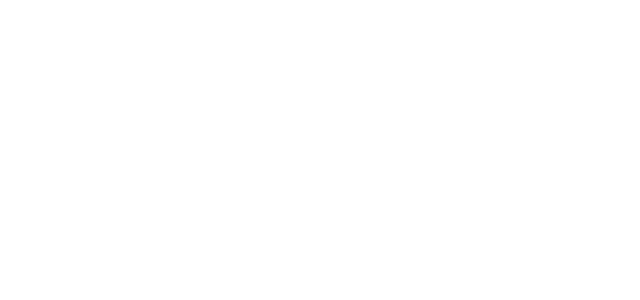
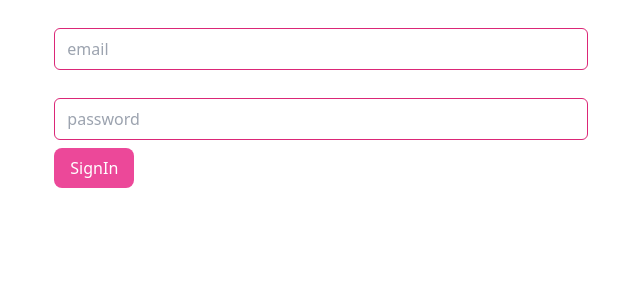
Before and after one commit to jannatun-nur/lipstick-world, a React (Vite) app: page /signin in a window 1280 px wide. Shown: the top 300 px of the page, without its empty margins (319-959 px from the left). Built offline with nearby package versions, Linux system fonts and the light colour scheme.

Commit message:
login 40%%

```diff
--- a/src/Pages/Home/Login/Login.jsx
+++ b/src/Pages/Home/Login/Login.jsx
@@ -1,9 +1,38 @@
 
 
 const Login = () => {
+
+    const handleSignIn = (event) =>{
+        event.preventDefault()
+        const form = event.target
+        const email = form.email.value;
+        const password = form.password.value;
+        const equal = { email , password}
+        console.log(equal);
+    }
     return (
-        <div>
+        <div className="w-5/12 mx-auto">
+            <form onSubmit={handleSignIn}>
 
+            <div>
+				<div className="flex justify-between mb-2 text-white font-semibold">
+					<label  className="text-sm">Email</label>
+
+				</div>
+				<input type="text" name="email" id="email" placeholder="email" className="w-full px-3 py-2 bg-white rounded-md border border-pink-600 hover:boder-pink-300" />
+			</div>
+
+            <div>
+				<div className="flex justify-between mb-2 text-white font-semibold">
+					<label  className="text-sm">Password</label>
+
+				</div>
+				<input type="text" name="password" id="password" placeholder="password" className="w-full px-3 py-2 bg-white rounded-md border border-pink-600 hover:boder-pink-300" />
+			</div>
+            <div>
+                <button className="px-4 py-2 bg-pink-500 text-white rounded-lg mt-2">SignIn</button>
+            </div>
+            </form>
         </div>
     );
 };
```
